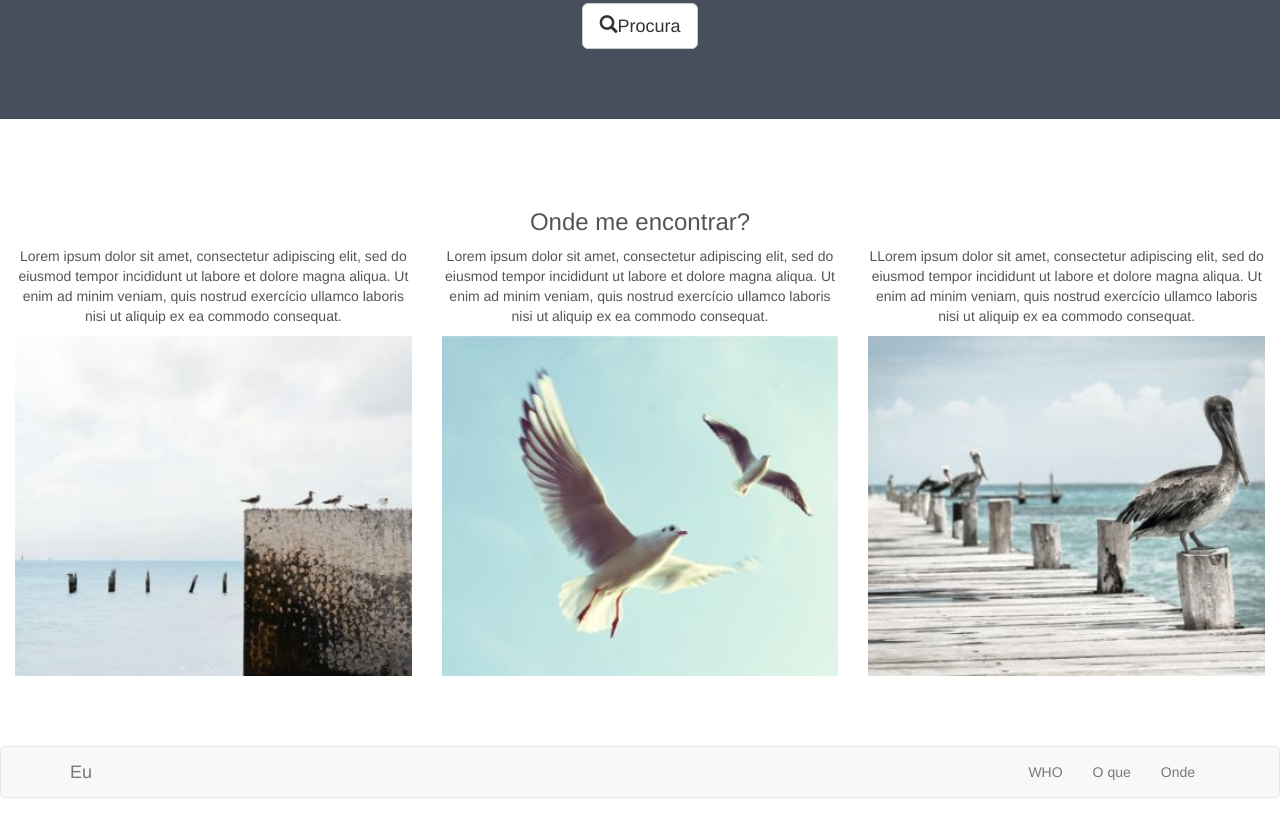
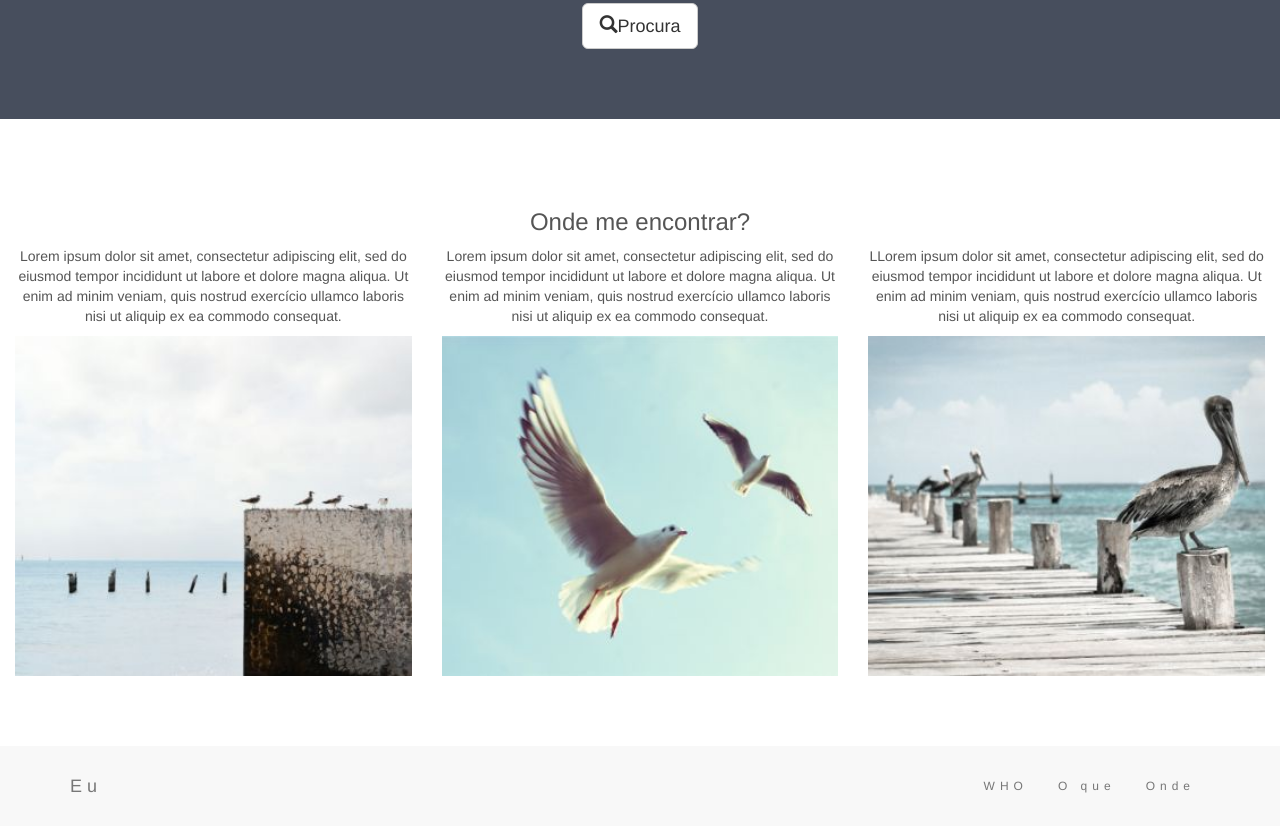
Before and after one commit to mauricioweb/bootstrap_theme_me, a plain HTML site: page public_html/index.html in a window 1280 px wide. Shown: the part 576-1402 px from the top of the page. Drawn offline with nearby package versions, Linux system fonts and the light colour scheme.

Commit message:
Estilizando o Navbar

```diff
--- a/public_html/index.html
+++ b/public_html/index.html
@@ -24,6 +24,18 @@
     .container-fluid {
       padding-top: 70px;
       padding-bottom: 70px;
+    }
+    .navbar {
+      padding-top: 15px;
+      padding-bottom: 15px;
+      border: 0;
+      border-radius: 0;
+      margin-bottom: 0;
+      font-size: 12px;
+      letter-spacing: 5px;
+    }
+    .navbar-nav li a:hover {
+      color: #1abc9c !important;
     }
     </style>
 
```
Lines whose indentation alone changed are shown as unchanged.
